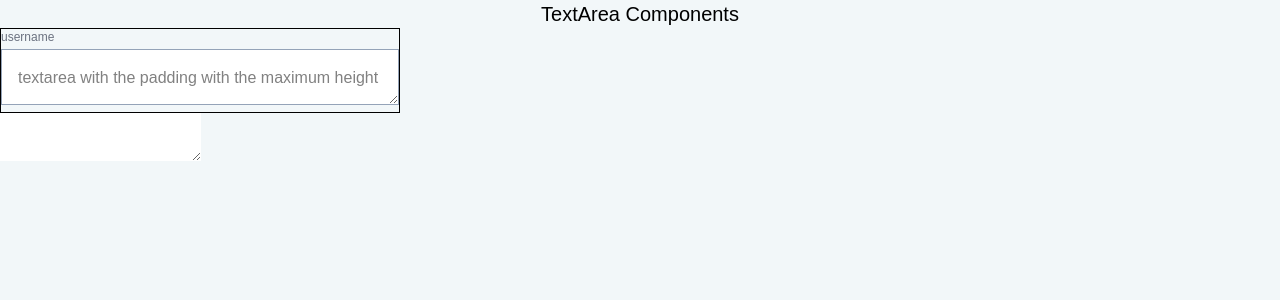
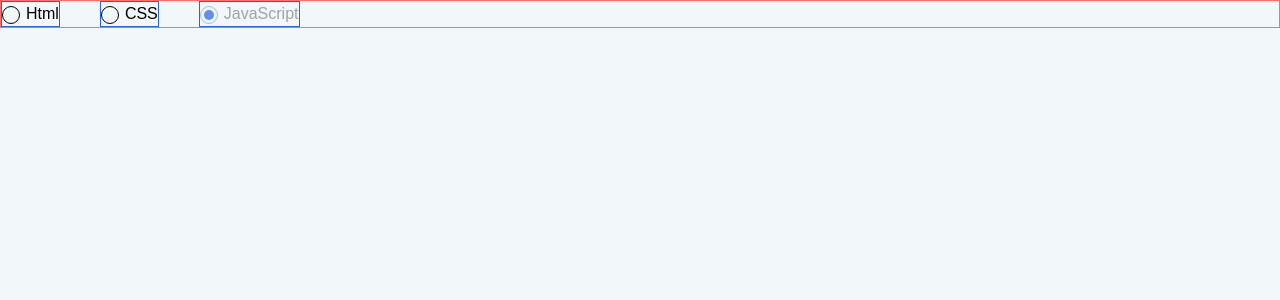
Before and after one commit to abhay-rana/component-library, a React (Create React App) app: page / in a window 1280 px wide. Shown: the top 300 px of the page. Built offline with nearby package versions, Linux system fonts and the light colour scheme.

Commit message:
Radio component

```diff
--- a/src/App.js
+++ b/src/App.js
@@ -5,6 +5,7 @@ import NormalLabel from "screens/normal-label";
 import FloatingLabel from "screens/floating-label-input";
 import SpinnerTest from "screens/spinner-test";
 import TextAreaTest from "screens/text-area-test";
+import RadioTest from "screens/radio-test";
 
 const App = () => {
 	return (
@@ -13,7 +14,8 @@ const App = () => {
 			{/* <NormalLabel />  */}
 			{/* <ButtonTest /> */}
 			{/* <SpinnerTest /> */}
-			<TextAreaTest />
+			{/* <TextAreaTest /> */}
+			<RadioTest />
 		</>
 	);
 };
--- /dev/null
+++ b/src/components/accordion/accordion.js
@@ -0,0 +1,45 @@
+import React, { memo, useCallback, useMemo, useState } from "react";
+
+import { AccordionProvider } from "./index";
+
+import Header from "./header";
+import Content from "./content";
+import AccordionItem from "./accordrion-item";
+import { arrayRemove } from "../../../scripts/utils-functions";
+
+const Accordion = memo(({ children, onClick = () => {}, defaultExpanded, openMultiple = false }) => {
+	const [get_id, setExpand] = useState([defaultExpanded]);
+
+	const setId = useCallback(
+		(id) => {
+			if (openMultiple === true) {
+				if (get_id.includes(id)) setExpand(arrayRemove(get_id, id)); //if the id is already present them remove it
+				else setExpand(get_id.concat([id])); //if the id is not present then add into the array
+			} else {
+				if (get_id.includes(id)) setExpand([]); //if the id is already present then set to the null
+				else setExpand([id]); //if the id is not present then add into the array
+			}
+		},
+		[get_id]
+	);
+
+	const value = useMemo(() => {
+		return { get_id, setId, onClick };
+	}, [get_id]);
+
+	return (
+		<>
+			{/* if any of the value ={{key1,key2,key3}} changes so the useContext will re-render itself in all the components */}
+			{/* children components will re-render if they use the useContext hook  */}
+			<AccordionProvider value={value}>{children}</AccordionProvider>
+		</>
+	);
+});
+
+Accordion.Header = Header;
+Accordion.Content = Content;
+Accordion.AccordionItem = AccordionItem;
+
+Accordion.displayName = "Accordion"; // now the component name is not shown as the anonymous
+
+export default Accordion;
--- /dev/null
+++ b/src/components/accordion/accordrion-item.js
@@ -0,0 +1,12 @@
+import React, { memo } from "react";
+
+const AccordionItem = ({ children, id }) => {
+	return (
+		<>
+			{/* passing the "id" props to the the children component by firstly making the children element clone and then add the id props to it  */}
+			<div className="m-3 border-2 border-black">{React.Children.map(children, (child) => React.cloneElement(child, { id }))}</div>
+		</>
+	);
+};
+
+export default memo(AccordionItem);
--- /dev/null
+++ b/src/components/accordion/content.js
@@ -0,0 +1,14 @@
+import React, { memo } from "react";
+import { useAccordion } from ".";
+
+const Content = ({ children, id }) => {
+	const { get_id, setId } = useAccordion();
+
+	return (
+		<>
+			<div className={`${!get_id.includes(id) && "hidden"}`}>{children}</div>
+		</>
+	);
+};
+
+export default memo(Content);
--- /dev/null
+++ b/src/components/accordion/header.js
@@ -0,0 +1,21 @@
+import React, { memo } from "react";
+import { useAccordion } from ".";
+
+const Header = ({ children, id }) => {
+	const { get_id, setId, onClick } = useAccordion();
+
+	const setAccordionId = (id) => {
+		onClick();
+		setId(id);
+	};
+	return (
+		<>
+			<div className="flex justify-between ">
+				<div>{children}</div>
+				<button onClick={() => setAccordionId(id)}>{get_id.includes(id) ? "close" : "Open"}</button>
+			</div>
+		</>
+	);
+};
+
+export default memo(Header);
--- /dev/null
+++ b/src/components/accordion/index.js
@@ -0,0 +1,20 @@
+//this index for the barrel exports of the components (very important for the code cleaning )
+//but as we are using the accordion sub components as the Accordion.Header , Accordion.Content like this so we don,t need the barrel exports
+
+import { createContext, useContext } from "react";
+
+const accordion_context = createContext();
+export const AccordionProvider = accordion_context.Provider;
+
+export const useAccordion = () => {
+	const context = useContext(accordion_context);
+
+	// if `undefined`, throw an error
+	if (context === undefined) {
+		throw new Error("usePortalContextState was used outside of its Provider");
+	}
+
+	return context;
+};
+
+export { default as Accordion } from "./accordion";
--- /dev/null
+++ b/src/components/form/radio/radio.js
@@ -0,0 +1,55 @@
+import React from "react";
+import { twMerge } from "tailwind-merge";
+
+export const Radio = (props) => {
+	const default_props = {
+		type: "radio",
+		value: props.value,
+		checked: props.current_value === props.value,
+		id: props.checked,
+		disabled: props.disabled,
+		onChange: props.onChange,
+	};
+	const { className, label, name, disabled } = props;
+
+	const extra_class = {
+		events: "",
+	};
+
+	if (disabled) {
+		extra_class.events = "pointer-events-none";
+	}
+
+	const changeValue = (data) => {
+		default_props.onChange(data);
+	};
+
+	return (
+		<div className={`relative flex flex-row border border-blue-600 ${extra_class.events}`}>
+			<input
+				{...default_props}
+				id={default_props.value}
+				name={name}
+				className="peer ml-4 appearance-none"
+				onChange={(e) => changeValue(e.target.value)}
+			/>
+			<span
+				onClick={() => changeValue(default_props.value)}
+				className="-400 absolute top-1 left-0 inline-block h-[18px] w-[18px] cursor-pointer rounded-full border border-black transition-colors duration-200 ease-in-out before:absolute before:top-0 before:left-0 before:mt-[3px] before:ml-[3px] before:h-[10px] before:w-[10px] before:rounded-full peer-checked:border-blue-600  peer-checked:before:bg-blue-600 peer-disabled:border-blue-300 peer-disabled:before:opacity-70"
+			></span>
+			<label
+				htmlFor={default_props.value}
+				className="ml-2 cursor-pointer peer-disabled:text-gray-400"
+			>
+				{label}
+			</label>
+		</div>
+	);
+};
+
+const RadioGroup = ({ children, name, className, value, onChange }) => {
+	//pass the "name" "value" "onChange" to the children component which is Radio Component
+	return <div className={twMerge(`flex flex-col ${className}`)}>{React.Children.map(children, (child) => React.cloneElement(child, { name: name, current_value: value, onChange: onChange }))}</div>;
+};
+
+export default RadioGroup;
--- a/src/screens/radio-test.js
+++ b/src/screens/radio-test.js
@@ -1,9 +1,38 @@
-import React from "react";
+import React, { useState } from "react";
+
+import RadioGroup, { Radio } from "components/form/radio/radio";
 
 const RadioTest = () => {
+	const [value, setValue] = useState("javascript");
+
+	const changeValue = (data) => {
+		setValue(data);
+	};
+
 	return (
 		<>
-			<div>RadioTest</div>
+			<div className="border border-red-400">
+				<RadioGroup
+					value={value}
+					onChange={(data) => changeValue(data)}
+					name="programming-languages"
+					className="flex flex-row gap-10"
+				>
+					<Radio
+						label="Html"
+						value="html"
+					/>
+					<Radio
+						label="CSS"
+						value="css"
+					/>
+					<Radio
+						label="JavaScript"
+						value="javascript"
+						disabled
+					/>
+				</RadioGroup>
+			</div>
 		</>
 	);
 };
```
Also changed, not shown: 1 other file (tests, documents, lock files or other folders).
